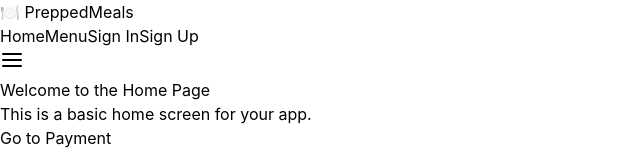
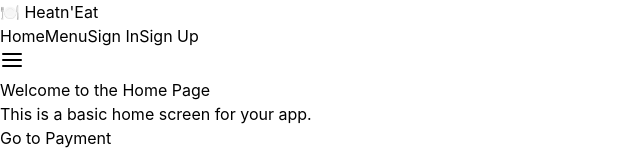
Before and after one commit to Prepped-Meals/Prepped-meals.client, a React (Create React App) app: page / in a window 1280 px wide. Shown: the top 160 px of the page, without its empty margins (0-640 px from the left). Built offline with nearby package versions, Linux system fonts and the light colour scheme.

Commit message:
Change the project name

```diff
--- a/src/components/navbar.js
+++ b/src/components/navbar.js
@@ -14,7 +14,7 @@ const NavBar = () => {
       <div className="max-w-6xl mx-auto px-4">
         <div className="flex justify-between items-center py-4">
           <Link to={ROUTES.HOME} className="text-2xl font-bold">
-            🍽️ PreppedMeals
+            🍽️ Heatn'Eat
           </Link>
 
           <div className="hidden md:flex gap-6">
```
